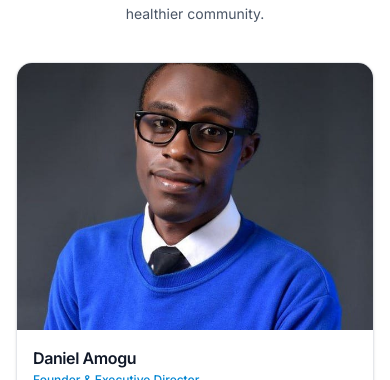
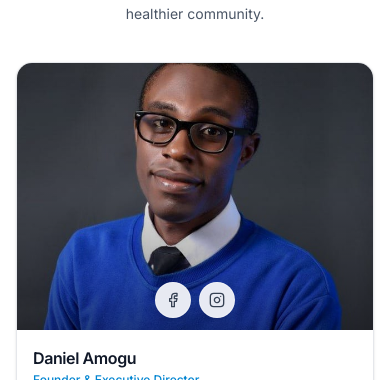
Before and after one commit to SewejeJoshua/ofas, a Next.js app: page /team in a window 390 px wide. Shown: the part 247-627 px from the top of the page. Built offline with nearby package versions, Linux system fonts and the light colour scheme; no server answers.

Commit message:
updated ui

```diff
--- a/app/team/page.tsx
+++ b/app/team/page.tsx
@@ -4,7 +4,7 @@
 import Image from "next/image";
 import { motion } from "framer-motion";
 import { Container } from "@/components/ui/container";
-import { Mail, Facebook, Instagram } from "lucide-react";
+import { Facebook, Instagram } from "lucide-react";
 
 const teamMembers = [
   {
@@ -12,7 +12,6 @@ const teamMembers = [
     role: "Founder & Executive Director",
     image: "/team/daniel-amogu.jpeg",
     bio: "Pharmacist and Environmental Technologist dedicated to advancing asthma awareness, clean air advocacy, access to life-saving medication, and better asthma care across Nigeria.",
-    email: "theofascommunity@gmail.com",
     facebook: "https://www.facebook.com/amogu2?mibextid=rS40aB7S9Ucbxw6v",
     instagram:
       "https://www.instagram.com/daniel.amogu?stkn=MW5vOG16NHhoYmh6cA==",
@@ -22,7 +21,6 @@ const teamMembers = [
     role: "Human Resources Manager",
     image: "/team/david-alex.jpeg",
     bio: "Oversees volunteer recruitment, onboarding, team coordination, leave management, and professional development to strengthen the OFAS volunteer workforce.",
-    email: "theofascommunity@gmail.com",
     facebook:
       "https://www.facebook.com/abas.alexander.2025?mibextid=rS40aB7S9Ucbxw6v",
     instagram:
@@ -33,8 +31,8 @@ const teamMembers = [
     role: "Communications & Member Support Team Lead",
     image: "/team/felix-efe.jpeg",
     bio: "Leads communications and member support, fostering connection, engagement, and a welcoming community where every OFAS member feels supported and valued.",
-    email: "theofascommunity@gmail.com",
-    facebook: "https://www.facebook.com/wealthfelix?mibextid=rS40aB7S9Ucbxw6v",
+    facebook:
+      "https://www.facebook.com/wealthfelix?mibextid=rS40aB7S9Ucbxw6v",
     instagram:
       "https://www.instagram.com/iamwealth_12?stkn=enE0azNlamdwbnU2",
   },
@@ -43,7 +41,6 @@ const teamMembers = [
     role: "Community Engagement Lead",
     image: "/team/emma-okon.jpeg",
     bio: "Coordinates community activities and volunteer responsibilities, ensuring effective participation, accountability, and the successful delivery of assigned tasks.",
-    email: "theofascommunity@gmail.com",
     facebook:
       "https://www.facebook.com/kelly.okon.54?mibextid=rS40aB7S9Ucbxw6v",
     instagram:
@@ -54,7 +51,6 @@ const teamMembers = [
     role: "Outreach Team Lead",
     image: "/team/frank.jpeg",
     bio: "Leads outreach activities, builds strategic partnerships, and coordinates initiatives that promote asthma awareness, health education, and meaningful community impact.",
-    email: "theofascommunity@gmail.com",
     facebook:
       "https://www.facebook.com/profile.php?id=61583552693956&mibextid=rS40aB7S9Ucbxw6v",
     instagram:
@@ -65,7 +61,6 @@ const teamMembers = [
     role: "Volunteer Team Head",
     image: "/team/love-ade.jpeg",
     bio: "Coordinates volunteers, programs, and community activities that strengthen asthma awareness, education, support, and the overall impact of OFAS initiatives.",
-    email: "theofascommunity@gmail.com",
     facebook: "#",
     instagram:
       "https://www.instagram.com/symply_jameel?stkn=emhpaHE5cTBkbjUw",
@@ -77,7 +72,9 @@ export default function TeamPage() {
     <main className="min-h-screen bg-white dark:bg-gray-950">
       <section className="py-12 sm:py-14 lg:py-16">
         <Container>
-          {/* INTRO */}
+          {/* =========================
+              INTRO
+          ========================= */}
           <motion.div
             initial={{ opacity: 0, y: 20 }}
             animate={{ opacity: 1, y: 0 }}
@@ -95,7 +92,9 @@ export default function TeamPage() {
             </p>
           </motion.div>
 
-          {/* TEAM GRID */}
+          {/* =========================
+              TEAM GRID
+          ========================= */}
           <div className="mx-auto grid max-w-5xl grid-cols-1 gap-5 sm:grid-cols-2 lg:grid-cols-3">
             {teamMembers.map((member, index) => (
               <motion.article
@@ -111,7 +110,9 @@ export default function TeamPage() {
                 whileHover={{ y: -3 }}
                 className="group overflow-hidden rounded-2xl border border-gray-200 bg-white shadow-sm transition-all duration-300 hover:border-sky-200 hover:shadow-md dark:border-gray-800 dark:bg-gray-900 dark:hover:border-sky-800"
               >
-                {/* IMAGE */}
+                {/* =========================
+                    IMAGE
+                ========================= */}
                 <div className="relative aspect-[4/3] overflow-hidden bg-gray-100 dark:bg-gray-800">
                   <Image
                     src={member.image}
@@ -121,41 +122,130 @@ export default function TeamPage() {
                     className="object-cover transition-transform duration-500 ease-out group-hover:scale-[1.04]"
                   />
 
-                  <div className="absolute inset-0 bg-gradient-to-t from-black/45 via-black/5 to-transparent opacity-0 transition-opacity duration-300 group-hover:opacity-100" />
+                  {/* IMAGE OVERLAY
+                      Desktop: appears on hover
+                      Mobile: always slightly visible
+                  */}
+                  <div
+                    className="
+                      absolute inset-0
+                      bg-gradient-to-t from-black/50 via-black/10 to-transparent
+                      opacity-100
+                      transition-opacity duration-300
+                      sm:opacity-0
+                      sm:group-hover:opacity-100
+                    "
+                  />
 
-                  {/* SOCIAL ICONS */}
-                  <div className="absolute bottom-3 left-1/2 flex -translate-x-1/2 translate-y-2 items-center gap-2 opacity-0 transition-all duration-300 group-hover:translate-y-0 group-hover:opacity-100">
+                  {/* =========================
+                      SOCIAL ICONS
+                  =========================
+                      Mobile:
+                      Always visible.
+
+                      Desktop:
+                      Hidden until image/card hover.
+                  */}
+                  <div
+                    className="
+                      absolute bottom-3 left-1/2
+                      flex -translate-x-1/2 items-center gap-2
+                      translate-y-0 opacity-100
+                      transition-all duration-300
+
+                      sm:translate-y-2
+                      sm:opacity-0
+                      sm:group-hover:translate-y-0
+                      sm:group-hover:opacity-100
+                    "
+                  >
+                    {/* FACEBOOK */}
+                    {member.facebook !== "#" ? (
                       <a
                         href={member.facebook}
                         target="_blank"
                         rel="noopener noreferrer"
                         aria-label={`${member.name} on Facebook`}
-                      className="flex h-8 w-8 items-center justify-center rounded-full border border-white/30 bg-white/90 text-gray-700 shadow-md backdrop-blur-sm transition-all duration-200 hover:scale-105 hover:bg-white hover:text-sky-600"
+                        className="
+                          flex h-9 w-9 items-center justify-center
+                          rounded-full
+                          border border-white/40
+                          bg-white/90
+                          text-gray-700
+                          shadow-lg
+                          backdrop-blur-sm
+                          transition-all duration-200
+                          hover:scale-110
+                          hover:bg-white
+                          hover:text-blue-600
+                          active:scale-95
+                        "
                       >
                         <Facebook className="h-4 w-4" />
                       </a>
+                    ) : (
+                      <span
+                        aria-hidden="true"
+                        className="
+                          flex h-9 w-9 items-center justify-center
+                          rounded-full
+                          border border-white/30
+                          bg-white/60
+                          text-gray-400
+                          shadow-md
+                          backdrop-blur-sm
+                        "
+                      >
+                        <Facebook className="h-4 w-4" />
+                      </span>
+                    )}
 
-                    {/* <a
-                      href={`mailto:${member.email}`}
-                      aria-label={`Email ${member.name}`}
-                      className="flex h-8 w-8 items-center justify-center rounded-full border border-white/30 bg-white/90 text-gray-700 shadow-md backdrop-blur-sm transition-all duration-200 hover:scale-105 hover:bg-white hover:text-sky-600"
-                    >
-                      <Mail className="h-4 w-4" />
-                    </a> */}
-
+                    {/* INSTAGRAM */}
+                    {member.instagram !== "#" ? (
                       <a
                         href={member.instagram}
                         target="_blank"
                         rel="noopener noreferrer"
                         aria-label={`${member.name} on Instagram`}
-                      className="flex h-8 w-8 items-center justify-center rounded-full border border-white/30 bg-white/90 text-gray-700 shadow-md backdrop-blur-sm transition-all duration-200 hover:scale-105 hover:bg-white hover:text-sky-600"
+                        className="
+                          flex h-9 w-9 items-center justify-center
+                          rounded-full
+                          border border-white/40
+                          bg-white/90
+                          text-gray-700
+                          shadow-lg
+                          backdrop-blur-sm
+                          transition-all duration-200
+                          hover:scale-110
+                          hover:bg-white
+                          hover:text-pink-600
+                          active:scale-95
+                        "
                       >
                         <Instagram className="h-4 w-4" />
                       </a>
+                    ) : (
+                      <span
+                        aria-hidden="true"
+                        className="
+                          flex h-9 w-9 items-center justify-center
+                          rounded-full
+                          border border-white/30
+                          bg-white/60
+                          text-gray-400
+                          shadow-md
+                          backdrop-blur-sm
+                        "
+                      >
+                        <Instagram className="h-4 w-4" />
+                      </span>
+                    )}
                   </div>
                 </div>
 
-                {/* CONTENT */}
+                {/* =========================
+                    CONTENT
+                ========================= */}
                 <div className="p-4">
                   <h2 className="text-base font-semibold tracking-tight text-gray-900 dark:text-white">
                     {member.name}
```
Lines whose indentation alone changed are shown as unchanged.
